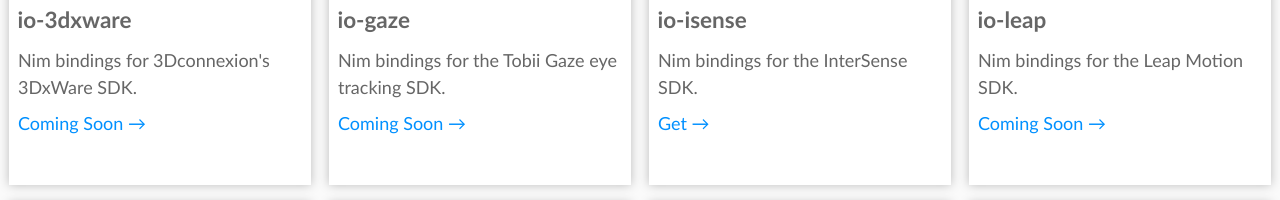
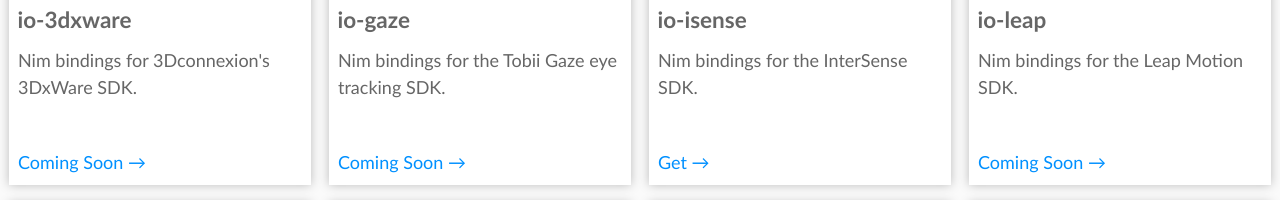
Before and after one commit to nimious/nimious.github.io, a plain HTML site: page index.html in a window 1280 px wide. Shown: the part 356-556 px from the top of the page. Drawn offline with Linux system fonts and the light colour scheme.

Commit message:
Bottom aligned GitHub links.

```diff
--- a/stylesheets/stylesheet.css
+++ b/stylesheets/stylesheet.css
@@ -170,6 +170,7 @@ section.packages > div {
   float: left;
   max-width: 320px;
   padding: 0.5em 0;
+  position: relative;
 }
 
 section.packages > div > div {
@@ -198,3 +199,8 @@ section.packages img:hover {
 section.packages p {
   padding: 0.25em 0.5em;
 }
+
+section.packages p:last-child {
+  bottom: 0.75em;
+  position: absolute;
+}
```
Also changed, not shown: index.html (+3 -3 lines).
